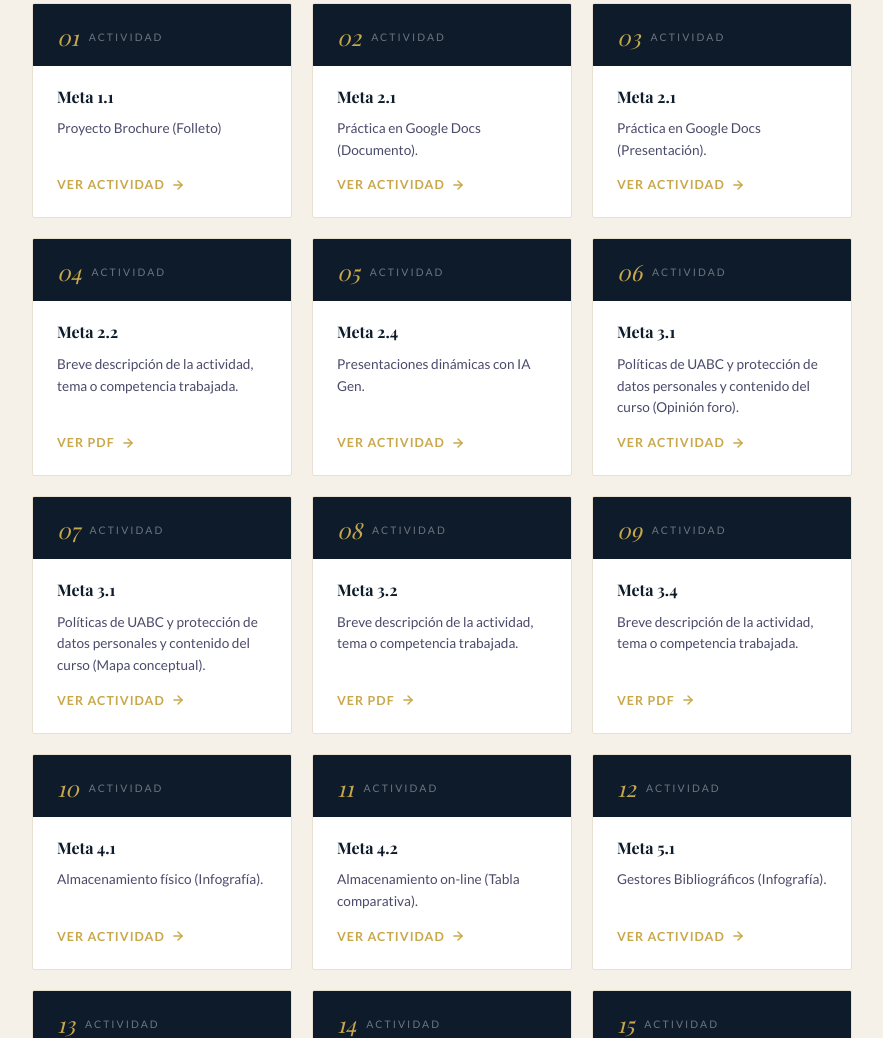
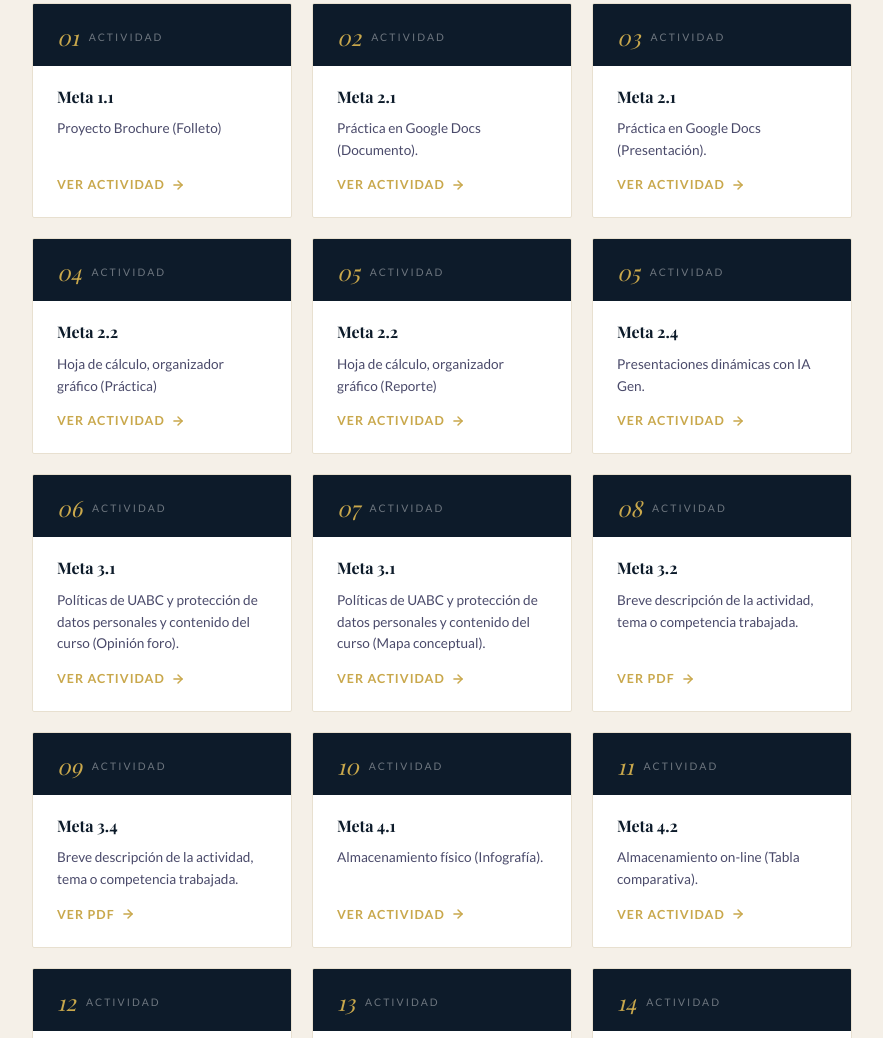
Before and after one commit to Yacode13/Portafolio, a plain HTML site: page index.html in a window 1280 px wide. Shown: the part 1064-2102 px from the top of the page, without its empty margins (198-1081 px from the left). Drawn offline with nearby package versions, Linux system fonts and the light colour scheme; a web font is replaced by a local one.

Commit message:
Update index.html

```diff
--- a/index.html
+++ b/index.html
@@ -468,12 +468,24 @@ Saber organizar y resguardar información de forma segura, producir y difundir c
           <div class="card-number">04 <span class="label">Actividad</span></div>
           <div class="card-body">
             <div class="card-title">Meta 2.2</div>
-            <div class="card-desc">Breve descripción de la actividad, tema o competencia trabajada.</div>
-            <a class="card-link" href="#" target="_blank">Ver PDF
+            <div class="card-desc">Hoja de cálculo, organizador gráfico (Práctica)</div>
+            <a class="card-link" href="https://docs.google.com/spreadsheets/d/1DvZfIVSsy1DLrDdCk27zu4PlMhuQPL8j/edit?usp=drive_link&ouid=109517368027716239770&rtpof=true&sd=true" target="_blank">Ver Actividad
               <svg viewBox="0 0 24 24" fill="none" stroke="currentColor" stroke-width="2.5" stroke-linecap="round" stroke-linejoin="round"><line x1="5" y1="12" x2="19" y2="12"/><polyline points="12 5 19 12 12 19"/></svg>
             </a>
           </div>
         </div>
+
+        <div class="activity-card">
+          <div class="card-number">05 <span class="label">Actividad</span></div>
+          <div class="card-body">
+            <div class="card-title">Meta 2.2</div>
+            <div class="card-desc">Hoja de cálculo, organizador gráfico (Reporte)</div>
+            <a class="card-link" href="https://drive.google.com/file/d/1JNWchhDkTwcXXfCvVAula198O3Q_9z49/view?usp=sharing" target="_blank">Ver Actividad
+              <svg viewBox="0 0 24 24" fill="none" stroke="currentColor" stroke-width="2.5" stroke-linecap="round" stroke-linejoin="round"><line x1="5" y1="12" x2="19" y2="12"/><polyline points="12 5 19 12 12 19"/></svg>
+            </a>
+          </div>
+        </div>
+
 
         <div class="activity-card">
           <div class="card-number">05 <span class="label">Actividad</span></div>
```
